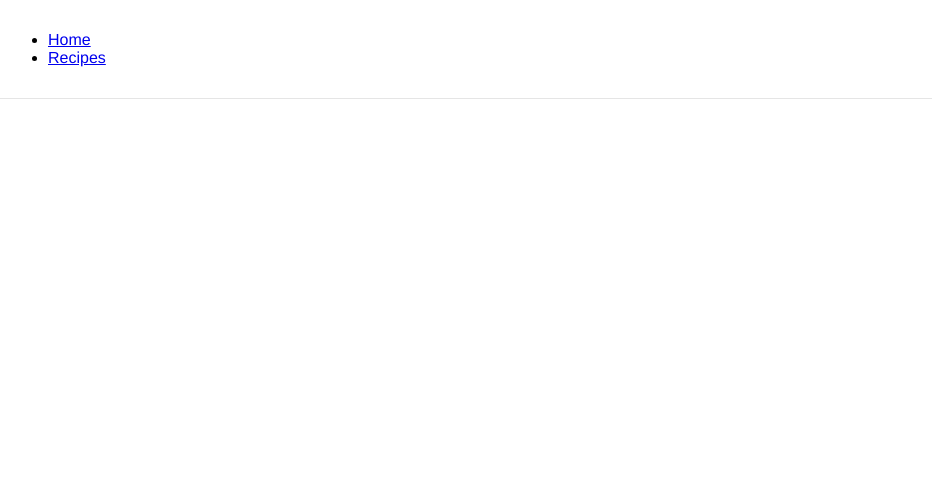
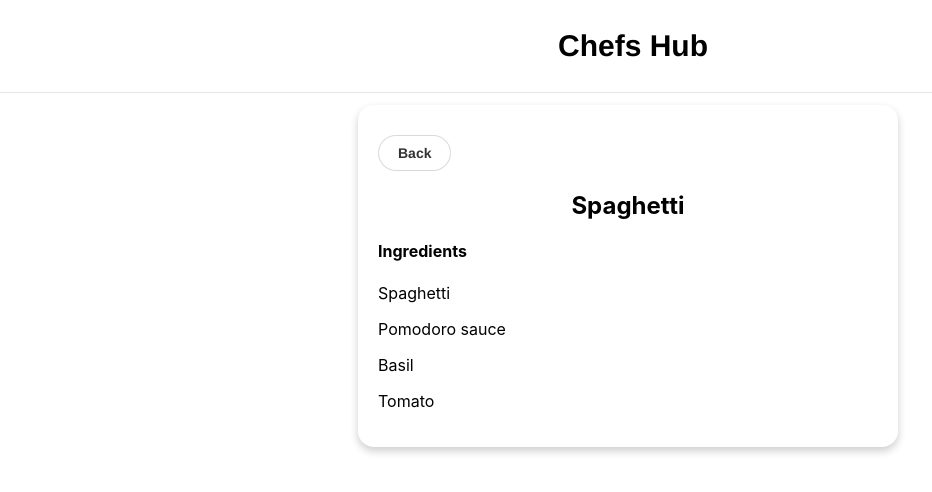
Before and after one commit to ChloeXu/chefs-hub, a React (Create React App) app: page /recipes/1 in a window 1280 px wide. Shown: the top 492 px of the page, without its empty margins (12-944 px from the left). Built offline with nearby package versions, Linux system fonts and the light colour scheme.

Commit message:
Centered recipes view and added recipe detail view

```diff
--- a/package.json
+++ b/package.json
@@ -10,10 +10,12 @@
     "@types/node": "^12.20.12",
     "@types/react": "^17.0.5",
     "@types/react-dom": "^17.0.4",
+    "bootstrap": "^4.6.0",
     "husky": "^6.0.0",
     "lint-staged": "^11.0.0",
     "prettier": "^2.3.0",
     "react": "^17.0.2",
+    "react-bootstrap": "^1.6.0",
     "react-dom": "^17.0.2",
     "react-router-dom": "^5.2.0",
     "react-scripts": "4.0.3",
--- a/src/components/Button.tsx
+++ b/src/components/Button.tsx
@@ -10,6 +10,11 @@ export interface ButtonProps {
    * What background color to use
    */
   backgroundColor?: string;
+
+  /**
+   * What margin to use
+   */
+  margin: string;
   /**
    * How large should the button be?
    */
@@ -30,6 +35,7 @@ export interface ButtonProps {
 export const Button: React.FC<ButtonProps> = ({
   primary = false,
   size = 'medium',
+  margin = "10px",
   backgroundColor,
   label,
   ...props
@@ -39,7 +45,7 @@ export const Button: React.FC<ButtonProps> = ({
     <button
       type="button"
       className={['storybook-button', `storybook-button--${size}`, mode].join(' ')}
-      style={{ backgroundColor }}
+      style={{ backgroundColor, margin }}
       {...props}
     >
       {label}
--- a/src/components/Header.tsx
+++ b/src/components/Header.tsx
@@ -1,6 +1,4 @@
 import React from 'react';
-import { Link } from 'react-router-dom';
-
 import './header.css';
 
 export interface HeaderProps {
@@ -11,10 +9,7 @@ export const Header: React.FC<HeaderProps> = () => (
   <header>
     <div className="wrapper">
       <div>
-        <ul>
-          <li><Link to="/">Home</Link></li>
-          <li><Link to="/recipes">Recipes</Link></li>
-        </ul>
+        <h1 className="site-title">Chefs Hub</h1>
       </div>
     </div>
   </header>
--- a/src/components/header.css
+++ b/src/components/header.css
@@ -1,10 +1,10 @@
 .wrapper {
   font-family: 'Nunito Sans', 'Helvetica Neue', Helvetica, Arial, sans-serif;
   border-bottom: 1px solid rgba(0, 0, 0, 0.1);
-  padding: 15px 20px;
+  padding: 25px 20px;
   display: flex;
   align-items: center;
-  justify-content: space-between;
+  justify-content: center;
 }
 
 svg {
@@ -14,7 +14,7 @@ svg {
 
 h1 {
   font-weight: 900;
-  font-size: 20px;
+  font-size: 30px;
   line-height: 1;
   margin: 6px 0 6px 10px;
   display: inline-block;
@@ -24,3 +24,7 @@ h1 {
 button + button {
   margin-left: 10px;
 }
+
+.site-title{
+  color: black;
+}
--- a/src/data/sample.data.ts
+++ b/src/data/sample.data.ts
@@ -1,15 +1,18 @@
 export const recipes_mock = [
     {
+        id: 1,
         name: "Spaghetti",
         cuisine: "Italian",
         ingredients: ["Spaghetti", "Pomodoro sauce", "Basil", "Tomato"]
     },
     {
+        id: 2,
         name: "Basil fried rice",
         cuisine: "Thai",
         ingredients: ["Jasmine rice", "Thai basil", "Bell pepper", "String bean"]
     },
     {
+        id: 3,
         name: "Salmon avocado roll",
         cuisine: "Japanese",
         ingredients: ["Jasmine rice", "Salmon", "Avocado", "Seaweed", "Wasabi", "Soy sauce"]
--- a/src/index.tsx
+++ b/src/index.tsx
@@ -6,6 +6,7 @@ import "./index.css";
 import { App } from "./views/app/App";
 import reportWebVitals from "./reportWebVitals";
 import { Recipes } from "./views/recipes/Recipes";
+import { RecipeDetail } from "./views/recipe-detail/RecipeDetail";
 
 const Routing = () => {
   return (
@@ -14,6 +15,7 @@ const Routing = () => {
       <Switch>
         <Route exact path="/" component={App} />
         <Route exact path="/recipes" component={Recipes} />
+        <Route exact path="/recipes/:id" component={RecipeDetail} />
       </Switch>
     </Router>
   )
--- a/src/components/card.css
+++ b/src/views/recipe-card/RecipeCard.css
@@ -1,7 +1,9 @@
 .card {
   box-shadow: 0 4px 8px 0 rgba(0,0,0,0.2);
   transition: 0.3s;
-  width: 40%;
+  /* width: 40%; */
+  border-radius: 1rem;
+  margin: 10px;
 }
 
 .card:hover {
@@ -13,9 +15,13 @@
 }
 
 .btn-container {
-	display:flex; justify-content:flex-end; width:100%; padding:0;
+	display:flex;
+  justify-content:flex-end;
+  width:100%;
+  padding:0;
 }
 
-.btn {
-	margin: 10px;
+.cardMeta {
+  padding-top: 10px;
+  padding-left: 20px;
 }
--- a/src/components/Card.tsx
+++ b/src/views/recipe-card/RecipeCard.tsx
@@ -1,7 +1,9 @@
 import React from 'react';
-import './card.css';
+import { Button } from '../../components/Button';
+import './RecipeCard.css';
 
-export interface CardProps {
+export interface RecipeCardProps {
+    id: string;
     /**
      * Is this the principal call to action on the page?
      */
@@ -14,16 +16,13 @@ export interface CardProps {
      * How large should the button be?
      */
     viewButtonLabel: string;
-    /**
-     * Optional click handler
-     */
-    onClick?: () => void;
 }
 
 /**
  * Primary UI component for user interaction
  */
-export const Card: React.FC<CardProps> = ({
+export const RecipeCard: React.FC<RecipeCardProps> = ({
+    id,
     title,
     subtitle,
     viewButtonLabel,
@@ -31,12 +30,16 @@ export const Card: React.FC<CardProps> = ({
 }) => {
     return (
         <div className="card">
-            <div className="container">
+            <div className="cardMeta">
                 <h4><b> {title}</b></h4>
                 <p>{subtitle}</p>
             </div>
             <div className="btn-container">
-                <button className="btn" >{viewButtonLabel} </button>
+                <Button
+                    margin="10px"
+                    size="small" primary
+                    label={viewButtonLabel}
+                    onClick={() => window.location.href = "/recipes/" + id.toString()} />
             </div>
         </div>
     );
--- /dev/null
+++ b/src/views/recipe-detail/RecipeDetail.css
@@ -0,0 +1,23 @@
+
+.container {
+  display: flex;
+  justify-content: center;
+  align-items: center;
+}
+
+.recipe-details {
+    width: 500px;
+  box-shadow: 0 4px 8px 0 rgba(0,0,0,0.2);
+  transition: 0.3s;
+  /* width: 40%; */
+  border-radius: 1rem;
+  margin: 10px;
+  padding: 20px;
+}
+
+.back-btn-container {
+  display:flex;
+  justify-content :flex-start;
+  width:100%;
+  padding:0;
+}
--- /dev/null
+++ b/src/views/recipe-detail/RecipeDetail.tsx
@@ -0,0 +1,29 @@
+import "./RecipeDetail.css"
+import React from 'react'
+import { useParams } from 'react-router-dom'
+import { Button } from '../../components/Button';
+import { recipes_mock } from '../../data/sample.data';
+
+export const RecipeDetail = () => {
+    const { id } = useParams<{ id: string }>();
+    const data = recipes_mock.find((r) => r.id.toString() === id);
+    return (
+        <div className="container">
+            <div className="recipe-details">
+                <div className="back-btn-container">
+                    <Button label="Back" margin="10px 0px 10px 0px" onClick={() => window.location.href = "/recipes"} />
+                </div>
+                <div style={{ "textAlign": "center" }}>
+                    <h2 style={{margin: "10px"}}>{data?.name}</h2>
+                </div>
+                <div>
+                    <h4>Ingredients</h4>
+                    {data?.ingredients.map((ingredient: string) =>
+                        <p>{ingredient}</p>
+                    )}
+                </div>
+
+            </div>
+        </div>
+    )
+}
--- a/src/views/recipes/Recipes.css
+++ b/src/views/recipes/Recipes.css
@@ -1,3 +1,9 @@
 .Recipes {
-  text-align: center;
+  width: 500px;
 }
+
+.container {
+  display: flex;
+  justify-content: center;
+  align-items: center;
+}
--- a/src/views/recipes/Recipes.tsx
+++ b/src/views/recipes/Recipes.tsx
@@ -1,17 +1,19 @@
 import "./Recipes.css";
 import { recipes_mock } from "../../data/sample.data"
-import { Card } from "../../components/Card";
+import { RecipeCard } from "../recipe-card/RecipeCard";
 
 export const Recipes = () => {
     const recipes = recipes_mock;
     return (
-        <div className="Recipes">
-            <ul>
-                {recipes.map((recipe: any) =>
-                    <Card title={recipe.name} subtitle={recipe.cuisine} viewButtonLabel="View"></Card>
-                )}
-            </ul>
+        <div className="container">
+            <div >
+                <ul className="Recipes">
+                    {recipes.map((recipe: any) =>
+                        <RecipeCard id={recipe.id} title={recipe.name} subtitle={recipe.cuisine} viewButtonLabel="View"
+                        />
+                    )}
+                </ul>
+            </div>
         </div>
-
     );
 }
```
Also changed, not shown: 1 other file (tests, documents, lock files or other folders).
